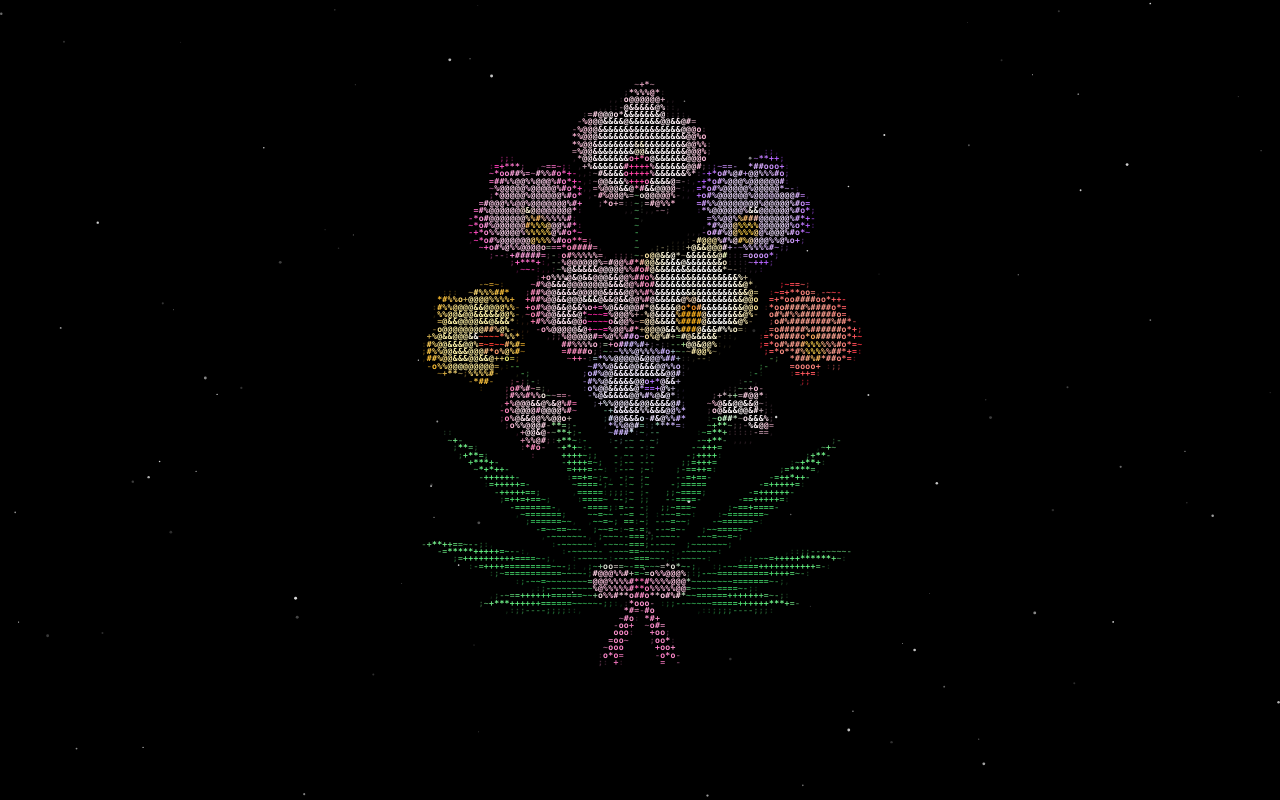
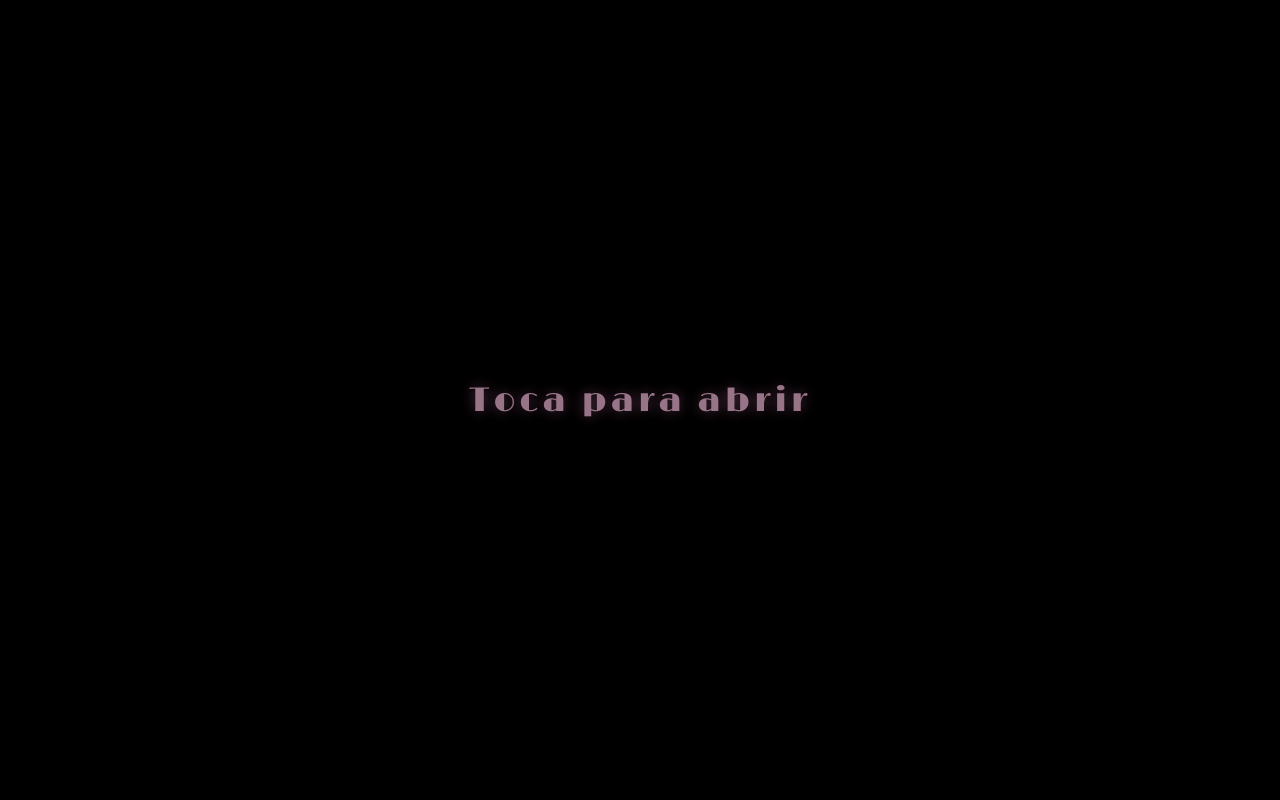
Before and after one commit to zzetta0507-lgtm/Tanani, a plain HTML site: page index.html in a window 1280 px wide. Drawn offline with nearby package versions, Linux system fonts and the light colour scheme; animation ran at ten frames a second; a web font is replaced by a local one.

Commit message:
Add files via upload

```diff
--- a/index.html
+++ b/index.html
@@ -24,9 +24,20 @@
   html,body{height:100%;background:#000;overflow:hidden}
   #wrap{height:100vh;height:100dvh;display:flex;flex-direction:column;align-items:center}
   canvas{flex:1;width:100%;min-height:0;display:block;cursor:pointer}
+  #start{position:fixed;inset:0;background:#000;display:flex;align-items:center;justify-content:center;z-index:5;cursor:pointer;transition:opacity 1.2s ease}
+  #start.hide{opacity:0;pointer-events:none}
+  #start span{font-family:'Volstead','Limelight',serif;color:#ffc4e4;font-size:clamp(22px,5vw,34px);letter-spacing:.12em;animation:pulse 2.2s ease-in-out infinite;text-shadow:0 0 14px rgba(255,150,215,.5)}
+  @keyframes pulse{50%{opacity:.3}}
+  #mute{position:fixed;top:14px;right:16px;z-index:4;width:40px;height:40px;border-radius:50%;border:1px solid rgba(255,196,228,.4);background:rgba(0,0,0,.4);color:#ffc4e4;font-size:18px;cursor:pointer;opacity:.7;transition:opacity .3s}
+  #mute:hover{opacity:1}
+  #mute.off{opacity:.35;text-decoration:line-through}
 </style>
 </head>
 <body>
+<div id="start"><span>Toca para abrir</span></div>
+<button id="mute" aria-label="Activar o silenciar la música">♪</button>
+<div id="yt" style="position:fixed;left:-9999px;top:0;width:220px;height:220px"></div>
+<audio id="bgm" src="music/cancion.mp3" loop preload="auto"></audio>
 <div id="wrap">
   <canvas id="c" role="img" aria-label="Ramo de orquídeas animado con el nombre Tanani"></canvas>
 </div>
@@ -48,7 +59,7 @@
   /* ---------- lienzo ---------- */
   let W = 0, H = 0, S = 1, ox = 0, oy = 0, dpr = 1;
   /* --- ASCII: la escena se dibuja en un lienzo oculto y se traduce a caracteres --- */
-  const OK = 0.5, OW = 400, OH = 540;
+  const OK = 0.6, OW = 480, OH = 648;
   const off = document.createElement('canvas'); off.width = OW; off.height = OH;
   const oc = off.getContext('2d', { willReadFrequently: true });
   const asciiCv = document.createElement('canvas');
@@ -66,7 +77,7 @@
     oy = (H - 1080 * S) / 2;
     asciiCv.width = cv.width; asciiCv.height = cv.height;
     const small = W < 600;
-    CW = small ? 9 : 7; CH = small ? 12 : 10; FS = small ? 14 : 11;
+    CW = small ? 8 : 6; CH = small ? 11 : 8; FS = small ? 12 : 9.5;
   }
   window.addEventListener('resize', resize);
 
@@ -100,25 +111,47 @@
   /* ---------- ramo: posición de cada orquídea ---------- */
   const BASE = { x: 400, y: 800 };
   const FL = [
-    { x: 400, y: 205, s: 1.08, p: 0 },
-    { x: 250, y: 290, s: 0.98, p: 1 },
-    { x: 552, y: 285, s: 0.98, p: 2 },
-    { x: 334, y: 408, s: 1.04, p: 3 },
-    { x: 470, y: 402, s: 1.04, p: 4 },
-    { x: 178, y: 455, s: 0.86, p: 5 },
-    { x: 626, y: 450, s: 0.86, p: 6 },
-    { x: 400, y: 530, s: 0.94, p: 7 },
-    { x: 262, y: 560, s: 0.74, p: 3 },
-    { x: 540, y: 556, s: 0.74, p: 0 },
+    { x: 366, y: 190, s: 1.12, p: 0 },
+    { x: 232, y: 322, s: 0.92, p: 1 },
+    { x: 566, y: 258, s: 0.88, p: 2 },
+    { x: 322, y: 446, s: 1.02, p: 3 },
+    { x: 492, y: 378, s: 1.06, p: 4 },
+    { x: 158, y: 498, s: 0.78, p: 5 },
+    { x: 648, y: 436, s: 0.82, p: 6 },
+    { x: 418, y: 548, s: 0.9, p: 7 },
+    { x: 272, y: 606, s: 0.7, p: 3 },
+    { x: 590, y: 574, s: 0.66, p: 0 },
   ];
-  FL.forEach((f, i) => { f.i = i; f.ph = rnd(0, 6.28); f.rotJ = rnd(-0.12, 0.12); f.bx = BASE.x + (i - 4.5) * 3; });
+  FL.forEach((f, i) => {
+    f.i = i; f.ph = rnd(0, 6.28); f.rotJ = rnd(-0.32, 0.32);
+    f.bx = BASE.x + rnd(-16, 16);
+    f.cb = rnd(-46, 46);              /* curvatura propia del tallo */
+    f.sw = rnd(4, 6);                 /* grosor del tallo */
+    f.sx = rnd(0.92, 1.06);           /* la flor se ve un poco girada */
+    f.tilt = rnd(0.78, 1.0);
+    f.j = Array.from({ length: 6 }, () => ({ da: rnd(-10, 10), l: rnd(0.86, 1.12), w: rnd(0.86, 1.14), sk: rnd(-0.16, 0.16) }));
+    f.buds = Array.from({ length: Math.random() < 0.7 ? (Math.random() < 0.5 ? 1 : 2) : 0 }, (_, k) => ({ u: rnd(0.55, 0.86) - k * 0.12, side: Math.random() < 0.5 ? -1 : 1, sz: rnd(0.26, 0.4) }));
+    f.bud = { sx: 1, tilt: 0.95, j: Array.from({ length: 6 }, () => ({ da: rnd(-6, 6), l: 1, w: 1, sk: rnd(-0.1, 0.1) })) };
+  });
   const drawOrder = FL.slice().sort((a, b) => a.y - b.y);
 
-  /* hojas: [ángulo, largo, ancho, curvatura, retraso] */
-  const LEAVES = [
-    [-80, 215, 30, -46, 1.7], [-66, 305, 38, -52, 1.0], [-44, 345, 40, -36, 1.25], [-22, 300, 34, -18, 1.55],
-    [22, 310, 34, 18, 1.45], [46, 345, 40, 36, 1.15], [68, 292, 38, 52, 0.9], [80, 215, 30, 46, 1.65],
+  /* hojas: cada una nace con su propio ángulo, largo, ancho y curva */
+  const LEAF_TONES = [
+    ['#0f3f1c', '#1f7a38', '#58b868'],
+    ['#0c3a24', '#17693f', '#3fa06a'],
+    ['#1a4a16', '#3b8a2c', '#7cc64a'],
   ];
+  const LEAVES = Array.from({ length: 11 }, () => {
+    const a = rnd(-98, 98);
+    const out = a < 0 ? -1 : 1;
+    return {
+      a, L: rnd(150, 345) * (Math.abs(a) > 80 ? 0.7 : 1),
+      w1: rnd(22, 44), w2: rnd(22, 44), b: out * rnd(-20, 75),
+      d: rnd(0.8, 2.4), ph: rnd(0, 6.28),
+      x: BASE.x + rnd(-18, 18), y: BASE.y + rnd(-6, 14),
+      tone: Math.floor(rnd(0, 3)), back: Math.random() < 0.4,
+    };
+  });
 
   /* estrellas y partículas */
   const STARS = Array.from({ length: 110 }, () => ({ x: Math.random(), y: Math.random(), r: rnd(0.4, 1.5), ph: rnd(0, 6.28), sp: rnd(0.6, 2.2) }));
@@ -134,11 +167,12 @@
     ctx.closePath();
   }
 
-  function petal(ang, L, Wd, c1, c2, e, open) {
+  function petal(ang, L, Wd, c1, c2, e, open, sk) {
     if (e <= 0.01) return;
     ctx.save();
     ctx.rotate(rad(ang * (0.12 + 0.88 * clamp(open, 0, 1.15))));
     ctx.scale(e, e);
+    ctx.transform(1, 0, sk || 0, 1, 0, 0);
     petalPath(L, Wd);
     const g = ctx.createLinearGradient(0, 0, 0, -L);
     g.addColorStop(0, c1);
@@ -166,12 +200,12 @@
     ctx.restore();
   }
 
-  function orchid(x, y, size, rot, pal, bloom, t) {
+  function orchid(x, y, size, rot, pal, bloom, t, f) {
     const P = PAL[pal];
     ctx.save();
     ctx.translate(x, y);
     ctx.rotate(rot);
-    ctx.scale(size, size);
+    ctx.scale(size * f.sx, size * f.tilt);
 
     /* resplandor suave */
     const glow = ctx.createRadialGradient(0, 0, 10, 0, 0, 120);
@@ -182,17 +216,19 @@
 
     const E = i => easeBack(clamp((bloom - i * 0.07) / 0.55));
     const O = i => easeOut(clamp((bloom - 0.05 - i * 0.07) / 0.7));
-    petal(-148, 88, 40, P.in, P.out, E(0), O(0));      /* sépalo inf. izq. */
-    petal(148, 88, 40, P.in, P.out, E(1), O(1));       /* sépalo inf. der. */
-    petal(0, 94, 44, P.in, P.out, E(2), O(2));         /* sépalo superior */
-    petal(-80, 94, 64, P.in, P.out, E(3), O(3));       /* pétalo grande izq. */
-    petal(80, 94, 64, P.in, P.out, E(4), O(4));        /* pétalo grande der. */
+    const J = f.j;
+    const pt = (i, ang, L, Wd) => petal(ang + J[i].da, L * J[i].l, Wd * J[i].w, P.in, P.out, E(i), O(i), J[i].sk);
+    pt(0, -148, 88, 40);   /* sépalo inf. izq. */
+    pt(1, 148, 88, 40);    /* sépalo inf. der. */
+    pt(2, 0, 94, 44);      /* sépalo superior */
+    pt(3, -80, 94, 64);    /* pétalo grande izq. */
+    pt(4, 80, 94, 64);     /* pétalo grande der. */
 
     /* labelo */
     const eL = E(5);
     if (eL > 0.01) {
       ctx.save();
-      ctx.rotate(rad(180 * (0.12 + 0.88 * clamp(O(5), 0, 1.1))));
+      ctx.rotate(rad((180 + J[5].da) * (0.12 + 0.88 * clamp(O(5), 0, 1.1))));
       ctx.scale(eL, eL);
       petalPath(52, 27);
       const lg = ctx.createLinearGradient(0, 0, 0, -52);
@@ -231,24 +267,32 @@
     return { x: v * v * a.x + 2 * v * u * c.x + u * u * b.x, y: v * v * a.y + 2 * v * u * c.y + u * u * b.y };
   };
 
-  function leaf(def, t, sway) {
-    const [ang, L, w, bend, d] = def;
-    const g = easeOut(clamp((t - d) / 2.6));
+  function leaf(l, t, swayAmt) {
+    const g = easeOut(clamp((t - l.d) / 2.8));
     if (g <= 0) return;
+    const sw = Math.sin(t * 0.7 + l.ph) * swayAmt;
+    const L = l.L, b = l.b + sw * 6;
     ctx.save();
-    ctx.translate(BASE.x, BASE.y + 6);
-    ctx.rotate(rad(ang) + sway * 0.03 * Math.sign(ang));
+    ctx.translate(l.x, l.y);
+    ctx.rotate(rad(l.a) + sw * 0.035);
     ctx.scale(g, g);
     ctx.beginPath();
     ctx.moveTo(0, 0);
-    ctx.quadraticCurveTo(-w + bend * 0.5, -L * 0.5, bend, -L);
-    ctx.quadraticCurveTo(w + bend * 0.5, -L * 0.5, 0, 0);
-    const gr = ctx.createLinearGradient(0, 0, bend, -L);
-    gr.addColorStop(0, '#0f3f1c'); gr.addColorStop(0.5, '#1f7a38'); gr.addColorStop(1, '#58b868');
+    ctx.bezierCurveTo(-l.w1, -L * 0.25, -l.w1 * 0.8 + b * 0.6, -L * 0.72, b, -L);
+    ctx.bezierCurveTo(l.w2 * 0.8 + b * 0.6, -L * 0.72, l.w2, -L * 0.25, 0, 0);
+    ctx.closePath();
+    const c = LEAF_TONES[l.tone];
+    const gr = ctx.createLinearGradient(0, 0, b, -L);
+    gr.addColorStop(0, c[0]); gr.addColorStop(0.5, c[1]); gr.addColorStop(1, c[2]);
     ctx.fillStyle = gr; ctx.fill();
-    ctx.save(); ctx.clip(); ctx.globalAlpha = 0.2; ctx.fillStyle = grainPat; ctx.fillRect(-100, -L - 20, 200 + Math.abs(bend), L + 40); ctx.restore();
-    ctx.strokeStyle = 'rgba(190,255,200,.28)'; ctx.lineWidth = 1.4;
-    ctx.beginPath(); ctx.moveTo(0, 0); ctx.quadraticCurveTo(bend * 0.3, -L * 0.5, bend, -L); ctx.stroke();
+    ctx.save(); ctx.clip();
+    ctx.globalAlpha = 0.2; ctx.fillStyle = grainPat; ctx.fillRect(-200, -L - 20, 400, L + 40);
+    ctx.globalAlpha = 0.35; ctx.strokeStyle = c[2]; ctx.lineWidth = 5; ctx.stroke();
+    ctx.restore();
+    ctx.strokeStyle = 'rgba(200,255,205,.3)'; ctx.lineWidth = 1.4;
+    ctx.beginPath(); ctx.moveTo(0, 0);
+    ctx.bezierCurveTo((l.w2 - l.w1) / 2, -L * 0.25, (l.w2 - l.w1) * 0.4 + b * 0.6, -L * 0.72, b, -L);
+    ctx.stroke();
     ctx.restore();
   }
 
@@ -294,10 +338,11 @@
       const sx = swayAmt * Math.sin(t * 0.9 + f.ph) * 7;
       const H_ = { x: f.x + sx, y: f.y + swayAmt * Math.cos(t * 0.7 + f.ph) * 2 };
       const B_ = { x: f.bx, y: BASE.y };
-      const C_ = { x: B_.x + (H_.x - B_.x) * 0.12 + sx * 0.3, y: B_.y + (H_.y - B_.y) * 0.62 };
+      const C_ = { x: B_.x + (H_.x - B_.x) * 0.12 + sx * 0.3 + f.cb, y: B_.y + (H_.y - B_.y) * 0.62 };
       return { f, st, dur, sp, H_, B_, C_ };
     });
 
+    LEAVES.filter(l => l.back).forEach(l => leaf(l, t, swayAmt));
     ctx.lineCap = 'round'; ctx.lineJoin = 'round';
     for (const g of geo) {
       if (g.sp <= 0.001) continue;
@@ -307,12 +352,12 @@
         const p = qb(g.B_, g.C_, g.H_, (k / n) * g.sp);
         k ? ctx.lineTo(p.x, p.y) : ctx.moveTo(p.x, p.y);
       }
-      ctx.strokeStyle = '#1d6a30'; ctx.lineWidth = 5.5; ctx.stroke();
+      ctx.strokeStyle = '#1d6a30'; ctx.lineWidth = g.f.sw; ctx.stroke();
       ctx.strokeStyle = 'rgba(150,235,160,.35)'; ctx.lineWidth = 1.5; ctx.stroke();
     }
 
     /* hojas */
-    LEAVES.forEach(l => leaf(l, t, sw0 * swayAmt));
+    LEAVES.filter(l => !l.back).forEach(l => leaf(l, t, swayAmt));
 
     /* lazo */
     ribbon(easeBack(clamp((t - 4.2) / 1.1)));
@@ -328,7 +373,17 @@
       const rot = Math.atan2(dx, -dy) * 0.75 + f.rotJ + swayAmt * Math.sin(t * 0.9 + f.ph) * 0.035;
       const bloom = clamp((t - (g.st + g.dur * 0.8)) / 2.6);
       const size = 0.9 * f.s * (0.3 + 0.7 * easeOut(bloom)) * easeOut(clamp(g.sp * 1.4));
-      orchid(tip.x, tip.y, size, rot, f.p, bloom, t);
+      for (const bd of f.buds) {
+        if (g.sp <= bd.u) continue;
+        const bp = qb(g.B_, g.C_, g.H_, bd.u);
+        const bb = clamp((t - (g.st + g.dur * bd.u + 0.6)) / 3.2);
+        if (bb <= 0) continue;
+        const off = bd.side * 16 * (0.5 + 0.5 * bb);
+        ctx.strokeStyle = '#1d6a30'; ctx.lineWidth = 2.2;
+        ctx.beginPath(); ctx.moveTo(bp.x, bp.y); ctx.quadraticCurveTo(bp.x + off * 0.4, bp.y - 3, bp.x + off, bp.y - 8); ctx.stroke();
+        orchid(bp.x + off, bp.y - 8, 0.9 * f.s * bd.sz * (0.5 + 0.5 * easeOut(bb)), bd.side * 0.5, f.p, 0.1 + 0.22 * bb, t, f.bud);
+      }
+      orchid(tip.x, tip.y, size, rot, f.p, bloom, t, f);
     }
 
     drawName(t);
@@ -393,11 +448,68 @@
   }
 
   /* ---------- bucle principal ---------- */
-  let t0 = performance.now();
-  cv.addEventListener('click', () => { t0 = performance.now(); });
+  let t0 = performance.now(), started = false;
+  const startEl = document.getElementById('start');
+  const bgm = document.getElementById('bgm');
+  const muteBtn = document.getElementById('mute');
+  /* ===== MÚSICA =====
+     Pega aquí el ID del video de YouTube (lo que va después de v= en el enlace).
+     Ejemplo: https://www.youtube.com/watch?v=ABC123xyz  ->  'ABC123xyz'
+     Si lo dejas vacío, se usa el archivo music/cancion.mp3 */
+  const YT_ID = '66A_3uwuZ_I';
+
+  let fadeTimer = null, musicOn = false, yt = null, ytReady = false, vol = 0;
+  function setVol(v) {
+    vol = v;
+    if (YT_ID) { if (ytReady) yt.setVolume(Math.round(v * 100)); }
+    else bgm.volume = v;
+  }
+  function fadeIn() {
+    clearInterval(fadeTimer);
+    setVol(0);
+    fadeTimer = setInterval(() => {
+      setVol(Math.min(0.8, vol + 0.04));
+      if (vol >= 0.8) clearInterval(fadeTimer);
+    }, 150);
+  }
+  function playMusic() {
+    musicOn = true;
+    if (YT_ID) { if (ytReady) { yt.playVideo(); fadeIn(); } }   /* si aún no carga, onReady lo inicia */
+    else { const pr = bgm.play(); if (pr && pr.catch) pr.catch(() => {}); fadeIn(); }
+  }
+  function pauseMusic() {
+    musicOn = false;
+    clearInterval(fadeTimer);
+    if (YT_ID) { if (ytReady) yt.pauseVideo(); } else bgm.pause();
+  }
+  if (YT_ID) {
+    const tag = document.createElement('script');
+    tag.src = 'https://www.youtube.com/iframe_api';
+    document.head.appendChild(tag);
+    window.onYouTubeIframeAPIReady = () => {
+      yt = new YT.Player('yt', {
+        videoId: YT_ID,
+        playerVars: { playsinline: 1, controls: 0, disablekb: 1, rel: 0, modestbranding: 1 },
+        events: {
+          onReady: () => { ytReady = true; if (musicOn) { yt.playVideo(); fadeIn(); } },
+          onStateChange: e => { if (e.data === 0) { yt.seekTo(0); yt.playVideo(); } }
+        }
+      });
+    };
+  }
+  startEl.addEventListener('click', () => {
+    started = true; t0 = performance.now();
+    startEl.classList.add('hide');
+    playMusic();
+  });
+  muteBtn.addEventListener('click', () => {
+    if (musicOn) { pauseMusic(); muteBtn.classList.add('off'); }
+    else { playMusic(); muteBtn.classList.remove('off'); }
+  });
+  cv.addEventListener('click', () => { if (started) t0 = performance.now(); });
 
   function frame(now) {
-    const t = (now - t0) / 1000;
+    const t = started ? (now - t0) / 1000 : 0;
     ctx.setTransform(dpr, 0, 0, dpr, 0, 0);
     ctx.fillStyle = '#000';
     ctx.fillRect(0, 0, W, H);
```
